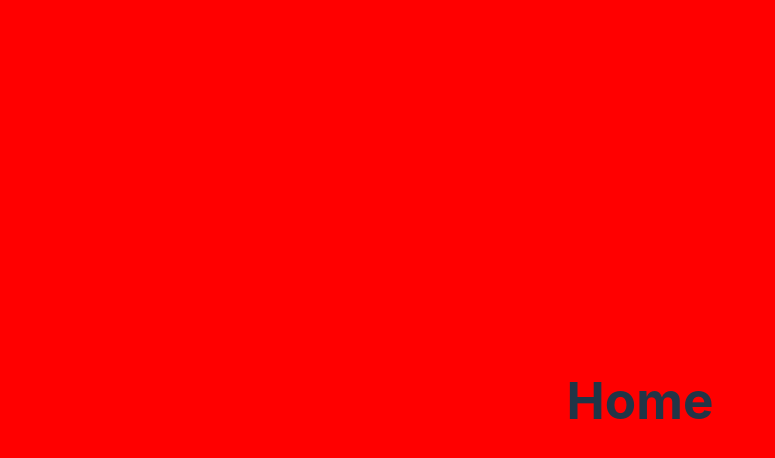
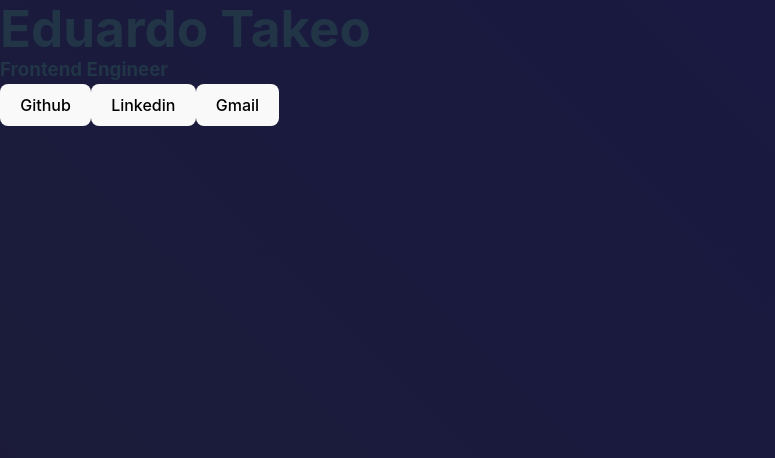
Before and after one commit to eduardo-takeo/v3, a React (Vite) app: page / in a window 1280 px wide. Shown: the top 458 px of the page, without its empty margins (0-775 px from the left). Built offline with nearby package versions, Linux system fonts and the light colour scheme.

Commit message:
feat: implement i18n internationalization feature

```diff
--- a/package.json
+++ b/package.json
@@ -10,8 +10,11 @@
     "preview": "vite preview"
   },
   "dependencies": {
+    "i18next": "^24.0.0",
+    "i18next-http-backend": "^3.0.1",
     "react": "^18.3.1",
-    "react-dom": "^18.3.1"
+    "react-dom": "^18.3.1",
+    "react-i18next": "^15.1.1"
   },
   "devDependencies": {
     "@eslint/js": "^9.13.0",
--- /dev/null
+++ b/public/locales/en/translation.json
@@ -0,0 +1,4 @@
+{
+  "name": "Eduardo Takeo",
+  "jobTitle": "Frontend Engineer"
+}
--- /dev/null
+++ b/public/locales/pt/translation.json
@@ -0,0 +1,4 @@
+{
+  "name": "Eduardo Takeo",
+  "jobTitle": "Desenvolvedor Frontend"
+}
--- /dev/null
+++ b/src/i18n.ts
@@ -0,0 +1,19 @@
+import i18n from "i18next";
+import { initReactI18next } from "react-i18next";
+import HttpBackend from "i18next-http-backend";
+
+i18n
+  .use(HttpBackend)
+  .use(initReactI18next)
+  .init({
+    fallbackLng: "en",
+    debug: true,
+    interpolation: {
+      escapeValue: false,
+    },
+    backend: {
+      loadPath: "/locales/{{lng}}/translation.json",
+    },
+  });
+
+export default i18n;
--- a/src/main.tsx
+++ b/src/main.tsx
@@ -2,6 +2,8 @@ import { StrictMode } from "react";
 import { createRoot } from "react-dom/client";
 import "./index.scss";
 import App from "./App.tsx";
+
+import "./i18n";
 
 createRoot(document.getElementById("root")!).render(
   <StrictMode>
--- a/src/views/home/Home.scss
+++ b/src/views/home/Home.scss
@@ -1,7 +1,5 @@
 .main {
-  display: flex;
-  justify-content: center;
-  align-items: center;
   height: 100vh;
-  background-color: red;
+  background-color: #1c1c37;
+  background-image: linear-gradient(45deg, #1c1c37 0%, #181845 100%);
 }
--- a/src/views/home/Home.tsx
+++ b/src/views/home/Home.tsx
@@ -1,9 +1,21 @@
+import { useTranslation } from "react-i18next";
 import "./Home.scss";
 
 const Home = () => {
+  const { t } = useTranslation();
+
   return (
     <main className="main">
-      <h1>Home</h1>
+      <div>
+        <h1>{t("name")}</h1>
+        <h3>{t("jobTitle")}</h3>
+
+        <div>
+          <button>Github</button>
+          <button>Linkedin</button>
+          <button>Gmail</button>
+        </div>
+      </div>
     </main>
   );
 };
```
Also changed, not shown: 1 other file (tests, documents, lock files or other folders).
